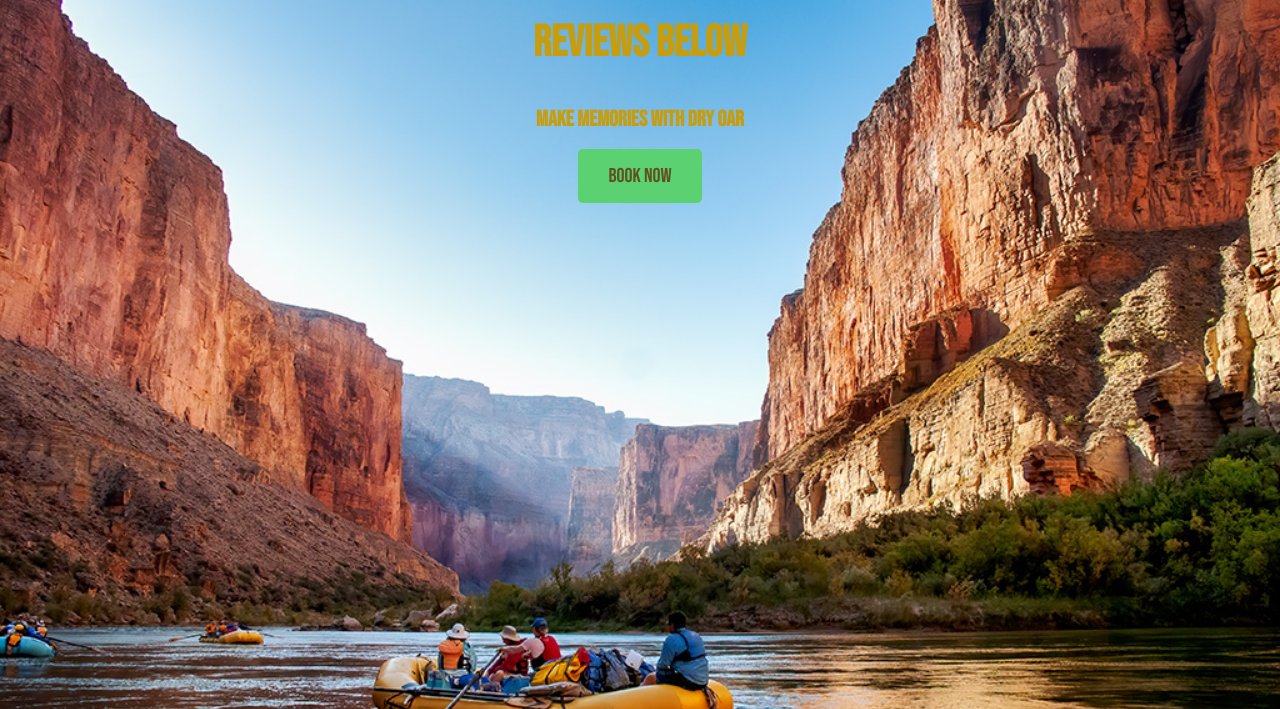
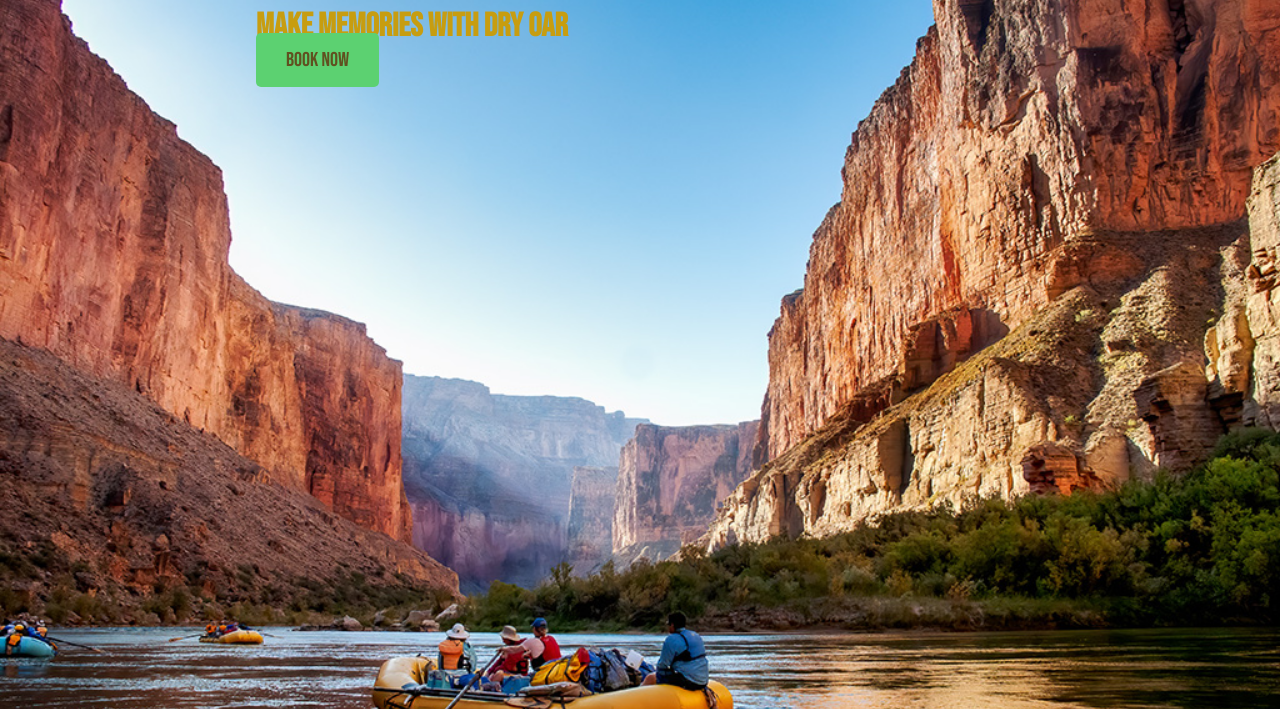
Before and after one commit to Pedro-F-Ortiz/wdd130, a plain HTML site: page wwr/reviews.html in a window 1280 px wide. Shown: the part 91-800 px from the top of the page. Drawn offline with Linux system fonts and the light colour scheme.

Commit message:
validator change 2

```diff
--- a/wwr/reviews.html
+++ b/wwr/reviews.html
@@ -24,9 +24,8 @@
                 <img id="hero-img2" src="images/hero_pg2.jpeg" alt="People enjoying white water rafting">
             </div>
                 <section id="hero-msg">
-                    <h1 class="home-title">Reviews below</h1>
-                    <h4>Make Memories with Dry Oar</h4>
-                    <div class="button-box">
+                    <h2>Make Memories with Dry Oar</h2>
+                    <div class="button-box_pg2">
                         <a class="book" href="rates.html">Book Now</a>
                     </div>
                 </section>
```
